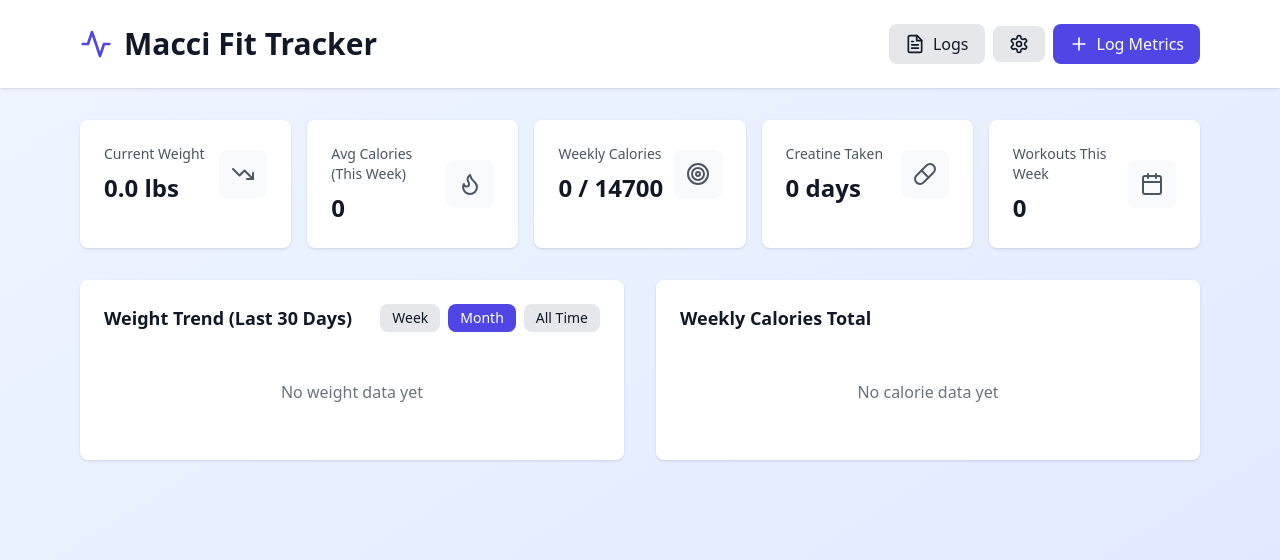
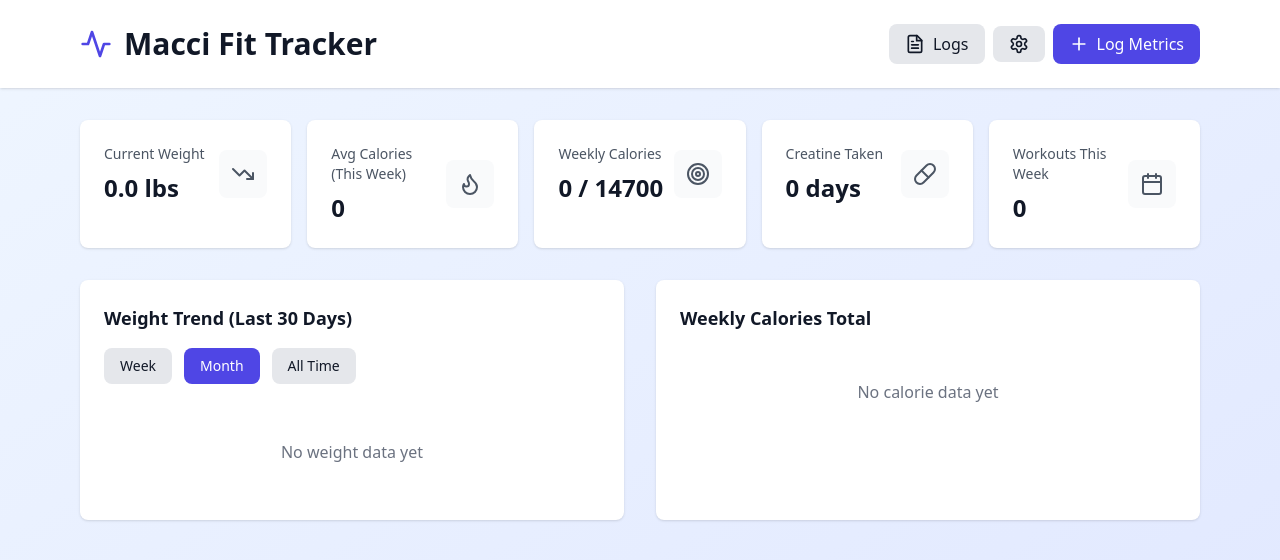
Before and after one commit to NayMcE/Fitness-App, a Next.js app: page / in a window 1280 px wide. Shown: the top 560 px of the page. Built offline with nearby package versions, Linux system fonts and the light colour scheme.

Commit message:
changing the spacing of the words for the weight trend chart

```diff
--- a/components/WeightChart.tsx
+++ b/components/WeightChart.tsx
@@ -32,12 +32,12 @@ export default function WeightChart({ records }: { records: DailyRecord[] }) {
 
   return (
     <div className="bg-white rounded-lg shadow p-6">
-      <div className="flex items-center justify-between mb-4">
-        <h2 className="text-lg font-bold text-gray-900">Weight Trend {getRangeLabel()}</h2>
-        <div className="flex gap-2">
+      <div className="mb-6">
+        <h2 className="text-lg font-bold text-gray-900 mb-4">Weight Trend {getRangeLabel()}</h2>
+        <div className="flex gap-3">
           <button
             onClick={() => setTimeRange('week')}
-            className={`px-3 py-1 rounded-lg text-sm font-medium transition ${
+            className={`px-4 py-2 rounded-lg text-sm font-medium transition ${
               timeRange === 'week'
                 ? 'bg-indigo-600 text-white'
                 : 'bg-gray-200 text-gray-900 hover:bg-gray-300'
@@ -47,7 +47,7 @@ export default function WeightChart({ records }: { records: DailyRecord[] }) {
           </button>
           <button
             onClick={() => setTimeRange('month')}
-            className={`px-3 py-1 rounded-lg text-sm font-medium transition ${
+            className={`px-4 py-2 rounded-lg text-sm font-medium transition ${
               timeRange === 'month'
                 ? 'bg-indigo-600 text-white'
                 : 'bg-gray-200 text-gray-900 hover:bg-gray-300'
@@ -57,7 +57,7 @@ export default function WeightChart({ records }: { records: DailyRecord[] }) {
           </button>
           <button
             onClick={() => setTimeRange('all')}
-            className={`px-3 py-1 rounded-lg text-sm font-medium transition ${
+            className={`px-4 py-2 rounded-lg text-sm font-medium transition ${
               timeRange === 'all'
                 ? 'bg-indigo-600 text-white'
                 : 'bg-gray-200 text-gray-900 hover:bg-gray-300'
```
